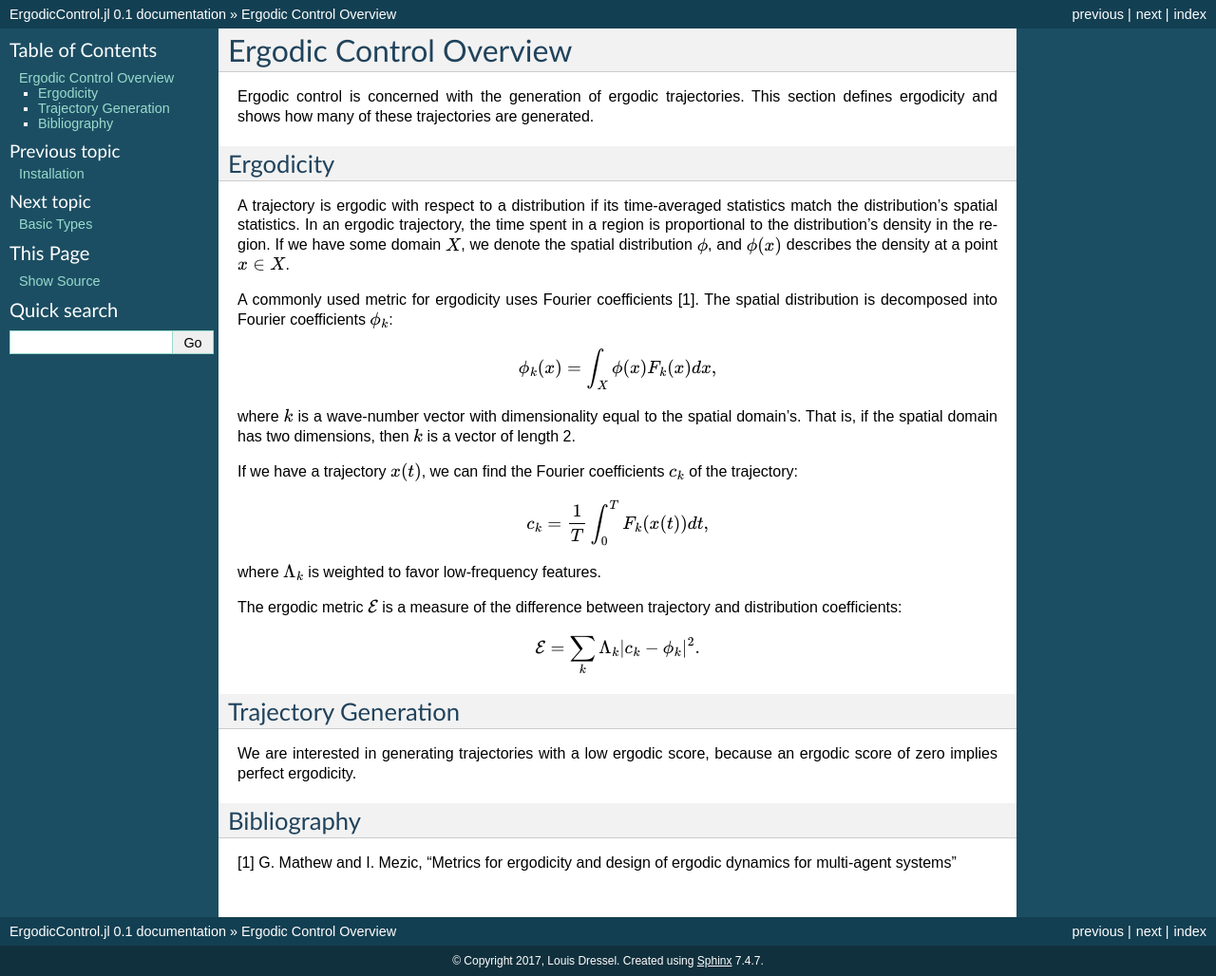
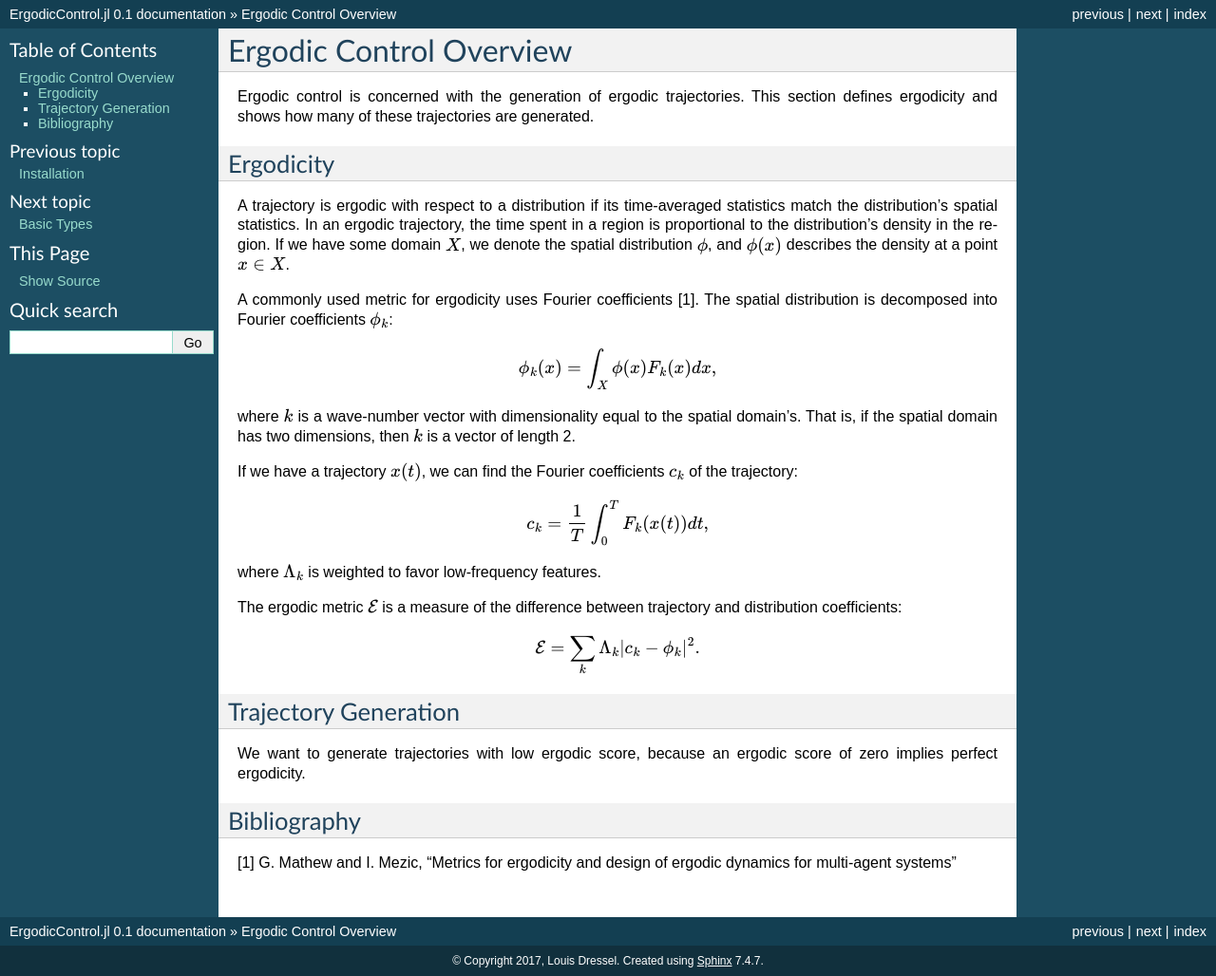
Before and after one commit to dressel/ErgodicControl.jl, a Sphinx documentation site: the page built from docs/ergodic_control.rst, in a window 1280 px wide. Shown: the whole page at 95% size. Built offline with Sphinx 7.4.7, drawn with Linux system fonts in a browser that asks for light colours.

Commit message:
routine backup

```diff
--- a/docs/ergodic_control.rst
+++ b/docs/ergodic_control.rst
@@ -32,7 +32,7 @@ The ergodic metric :math:`\mathcal{E}` is a measure of the difference between tr
 
 Trajectory Generation
 ======================
-We are interested in generating trajectories with a low ergodic score, because an ergodic score of zero implies perfect ergodicity.
+We want to generate trajectories with low ergodic score, because an ergodic score of zero implies perfect ergodicity.
 
 
 Bibliography
```
Also changed, not shown: 7 other files.
